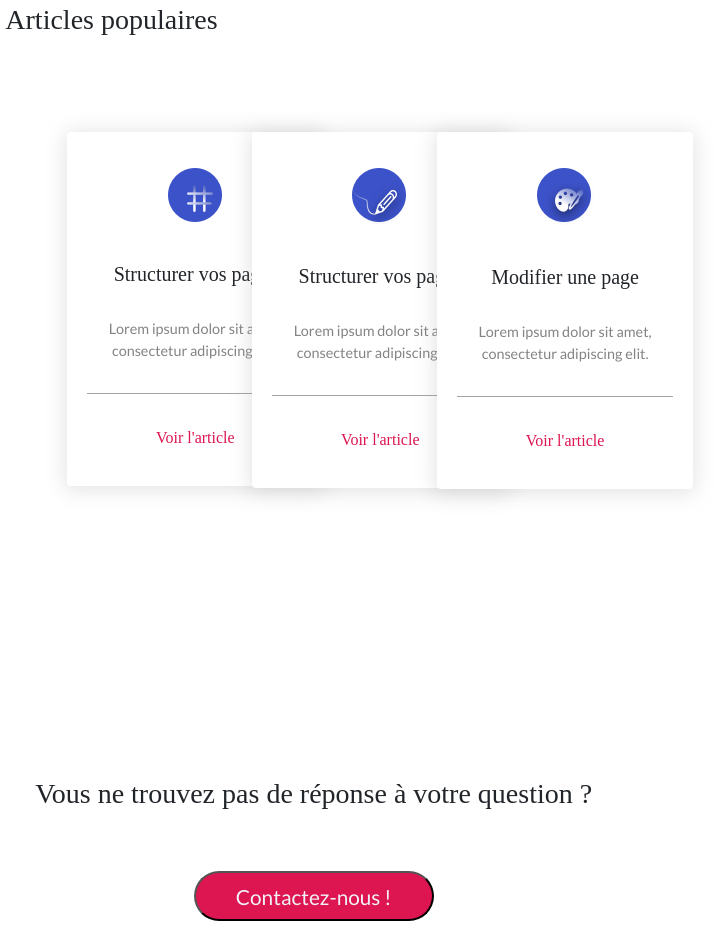
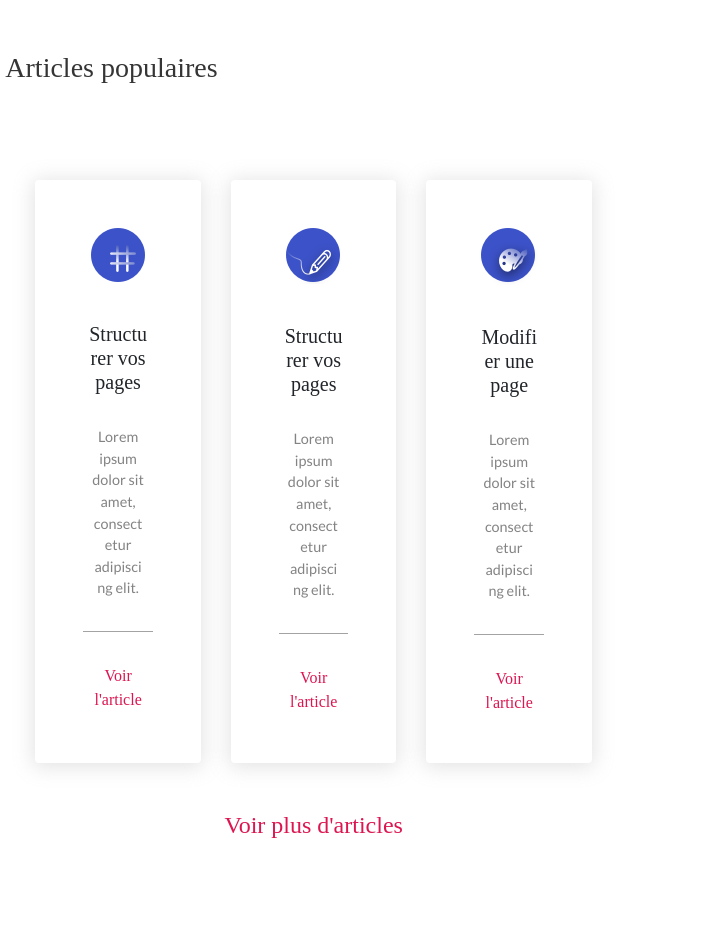
Before and after one commit to fargeca/test, a website: page index.html in a window 1280 px wide. Shown: the part 941-1880 px from the top of the page, without its empty margins (433-1160 px from the left). Drawn offline with nearby package versions, Linux system fonts and the light colour scheme.

Commit message:
cards center

```diff
--- a/index.html
+++ b/index.html
@@ -154,12 +154,16 @@
           </div>
 
 
+          <div class="popular-articles">
+          <div class="row ">
+              <h3 class="popular-articles__title ">Articles populaires</h3>
+            </div>
+
+
+
           <div class="row popular-articles">
-            <h3 class="popular-articles__title">Articles populaires</h3>
-          </div>
-          <div class="row popular-articles__cards">
-            <div class="col-4">
-              <div class="card">
+            <div class="col-4  popular-articles--center">
+              <div class="card popular-articles__card">
                 <div class="card-body">
                   <img class="card-image" src="img/icon-grid.png" alt="">
                   <h5 class="card-title">Structurer vos pages</h5>
@@ -171,8 +175,8 @@
                 </div>
               </div>
             </div>
-            <div class="col-4">
-              <div class="card">
+            <div class="col-4 popular-articles--center">
+              <div class="card popular-articles__card">
                 <div class="card-body">
                   <img class="card-image" src="img/icon-pen.png" alt="">
                   <h5 class="card-title">Structurer vos pages</h5>
@@ -184,8 +188,8 @@
                 </div>
               </div>
             </div>
-            <div class="col-4">
-              <div class="card">
+            <div class="col-4 popular-articles--center">
+              <div class="card popular-articles__card">
                 <div class="card-body">
                   <img class="card-image" src="img/icon-paint.png" alt="">
                   <h5 class="card-title">Modifier une page</h5>
@@ -197,7 +201,15 @@
                 </div>
               </div>
             </div>
+
+            <div class="col-12 popular-articles__link">
+              <h4 class=""> <a href="">Voir plus d'articles</a> </h4>
+            </div>
+
           </div>
+        </div>
+
+
 
 
           <div class="row contact">
--- a/scss/base/_base.scss
+++ b/scss/base/_base.scss
@@ -3,3 +3,11 @@ body{
     //background-color: white;
     height: 400vh;
 }
+a {
+    color: $color-secondary !important;
+
+    &:hover {
+        color: $color-success !important;
+        transition: all 0.3s linear;
+    }
+  }
--- a/scss/base/_typos.scss
+++ b/scss/base/_typos.scss
@@ -1,7 +1,7 @@
 p {
     color: rgb(95, 95, 95);
     font-size: $font-small;
-    font-family: $typo;
+    font-family: $font-secondary;
 }
 
 h1 {
@@ -15,6 +15,7 @@ h1 {
 
 h3 {
     //font-family: 'Nunito Sans';
-    font-family: 'Futura-medium';
-    //font-weight: 700 !important;
+    font-family: $font-primary;
+    color: rgb(53, 53, 53) ;
+    //font-weight: 500 !important;
 }
--- a/scss/base/custom.scss
+++ b/scss/base/custom.scss
@@ -48,10 +48,20 @@
   //transition-duration: 0.5s;
 }
 
-a {
-  color: $color-secondary !important;
-}
+// .col-4 {
+//   margin: 0px !important;
+//   padding:0px !important;
+// }
 
+// .row {
+//   margin: 0px !important;
+//   padding:0px !important;
+// }
+
+// .card {
+//   margin: 0px !important;
+//   padding:0px !important;
+// }
 
 //dans grid-framework : plus de relative
 // @mixin make-grid-columns($columns: $grid-columns, $gutter: $grid-gutter-width, $breakpoints: $grid-breakpoints) {
--- a/scss/layout/_main.scss
+++ b/scss/layout/_main.scss
@@ -33,22 +33,46 @@
 
 
 
-//articls pouplaires
-.popular-articles__cards {
-    margin: 3rem 0rem $row-spacing $margin-left-content;
+//articls populaires
+
+
+
+//popular-articles
+.popular-articles {
+    margin: 3rem 0rem 0rem 0rem;
+
+
 }
 
+.popular-articles--center{
+    display: flex;
+    justify-content: space-around    ;
+}
+
+.popular-articles__card {
+
+}
 
 .popular-articles__title {
     @extend .article-preview__title ;
+}
+
+.popular-articles__link {
+    font-family: $font-primary;
+    display: flex;
+    justify-content: center;
+    margin: 3rem 0rem $row-spacing 0;
 }
 
 //contact
 .contact {
     display: flex;
     justify-content: center;
-    padding:  8rem 0 $row-spacing 0;
+    padding:  8rem 0 0 0;
 }
+
+
+
 
 .contact__title {
     display: flex;
--- a/scss/layout/_sidebar.scss
+++ b/scss/layout/_sidebar.scss
@@ -45,8 +45,7 @@
 
         .sidebar__nav-item {
             padding-left: 3rem;
-            //font-family: $typo;
-            font-family: 'Futura-medium';
+            font-family: $font-primary;
             font-size: 1.3rem;
             //font-weight: 700;
             text-decoration: none;
@@ -61,7 +60,7 @@
 
         .sidebar__nav-sub-item {
             padding-left: 5rem;
-            font-family: $typo;
+            font-family: $font-secondary;
             font-size: 1rem;
             font-weight: 300;
             text-decoration: none;
--- a/scss/modules/_cards.scss
+++ b/scss/modules/_cards.scss
@@ -1,8 +1,10 @@
 .card {
-    width: 16rem;
+
+    max-width: 17rem;
+    padding: 2rem 3rem 2rem 3rem;
     position: static;
     box-shadow: 0 2px 20px 2px rgba(163,163,163,0.30);
-    font-family: Futura-Medium;
+    font-family: $font-primary;
     border: 0;
 
     &:hover{
@@ -11,6 +13,7 @@
 
     .card-body {
         text-align: center;
+        padding: 0;
     }
 
     .card-image {
--- a/scss/tools/_var.scss
+++ b/scss/tools/_var.scss
@@ -13,6 +13,9 @@ $margin-left-content: 2rem;
 
 $header-height:5rem;
 
+
+$font-primary : 'Futura';
+$font-secondary : 'Lato';
 $font-small:18px;
 $font-big:35px;
 $typo: 'Lato';
```
Also changed, not shown: css/style.min.css, 1 other file.
